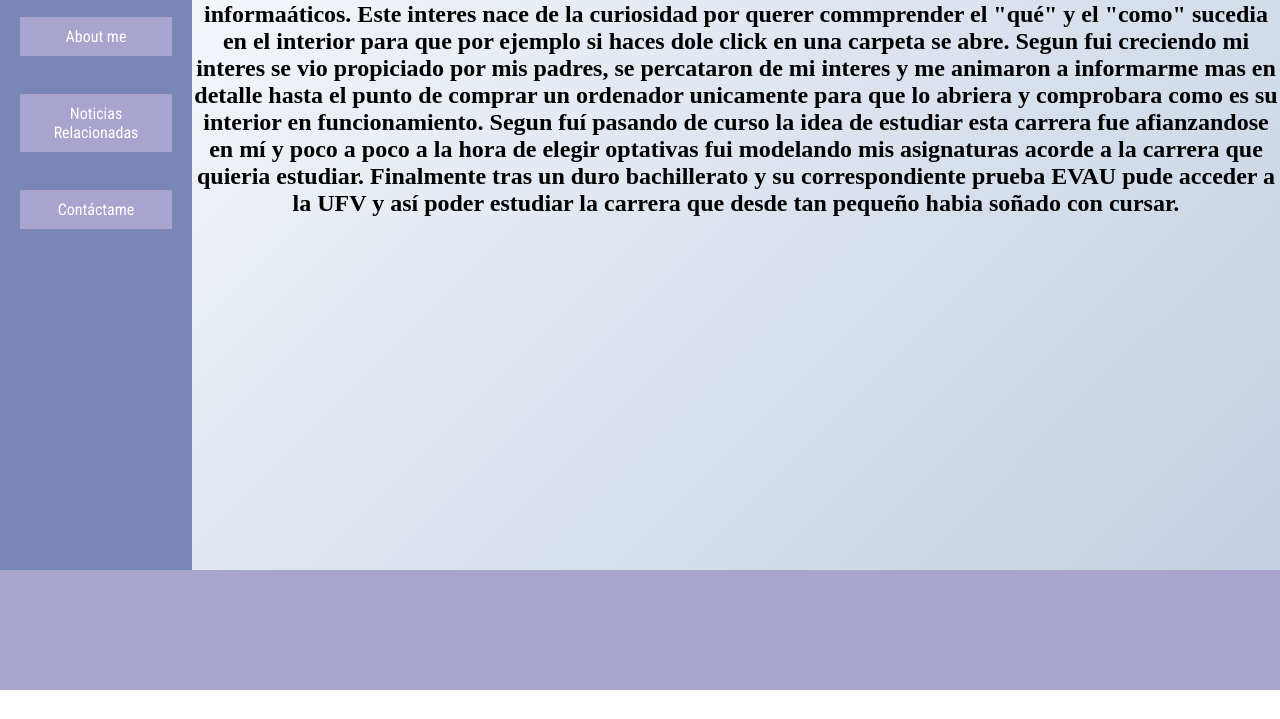
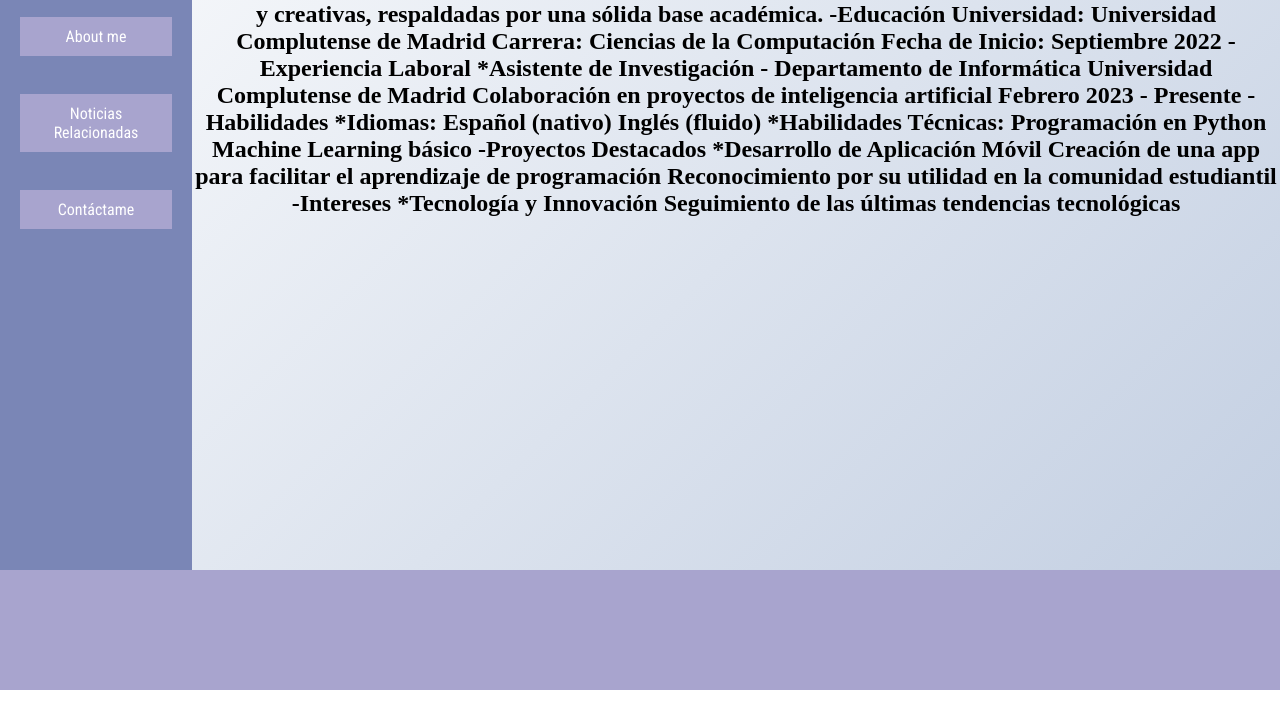
Before and after one commit to gnzl00/proyectowebFII, a plain HTML site: page Publico/AboutMe.html in a window 1280 px wide. Shown: the part 180-899 px from the top of the page. Drawn offline with Linux system fonts and the light colour scheme.

Commit message:
Update AboutMe.html

```diff
--- a/Publico/AboutMe.html
+++ b/Publico/AboutMe.html
@@ -32,15 +32,38 @@
     </header>
     <article>
         <h2>
-            Actualmente me encuentro estudiando una ingeniería informática en la universidad Francisco de Vitoria. Desde que tengo memoria recuerdo
-            mostrar muchísima atención e interes por los temas relacionados tanto con el hardware como el software de los ordenadoes, tablets,
-            smartphones y demas dispositivos informaáticos. Este interes nace de la curiosidad por querer commprender el "qué" y el "como" sucedia
-            en el interior para que por ejemplo si haces dole click en una carpeta se abre. Segun fui creciendo mi interes se vio propiciado por mis
-            padres, se percataron de mi interes y me animaron a informarme mas en detalle hasta el punto de comprar un ordenador unicamente para que lo abriera
-            y comprobara como es su interior en funcionamiento. Segun fuí pasando de curso la idea de estudiar esta carrera fue afianzandose en mí y poco a
-            poco a la hora de elegir optativas fui modelando mis asignaturas acorde a la carrera  que quieria estudiar. Finalmente tras un duro bachillerato
-            y su correspondiente prueba EVAU pude acceder a la UFV y así poder estudiar la carrera que desde tan pequeño habia soñado con cursar.
+            CURRICULUM VITAE:
+                -Información Personal
+                    Nombre: Pablo García Martínez
+                    Edad: 19 años
+                    Lugar de Nacimiento: Madrid, España
+                    Contacto: pablo.garcia@email.com | +34 123 456 789
+                -Perfil
+                    Soy un estudiante universitario comprometido y apasionado por el aprendizaje. Poseo habilidades comunicativas y creativas, respaldadas por una sólida base académica.
 
+                -Educación
+                    Universidad: Universidad Complutense de Madrid
+                    Carrera: Ciencias de la Computación
+                    Fecha de Inicio: Septiembre 2022
+                -Experiencia Laboral
+                   *Asistente de Investigación - Departamento de Informática
+                        Universidad Complutense de Madrid
+                        Colaboración en proyectos de inteligencia artificial
+                        Febrero 2023 - Presente
+                -Habilidades
+                   *Idiomas:
+                        Español (nativo)
+                        Inglés (fluido)
+                   *Habilidades Técnicas:
+                        Programación en Python
+                        Machine Learning básico
+                -Proyectos Destacados
+                   *Desarrollo de Aplicación Móvil
+                        Creación de una app para facilitar el aprendizaje de programación
+                        Reconocimiento por su utilidad en la comunidad estudiantil
+                -Intereses
+                   *Tecnología y Innovación
+                        Seguimiento de las últimas tendencias tecnológicas
         </h2>
     </article>
     <footer>
```
